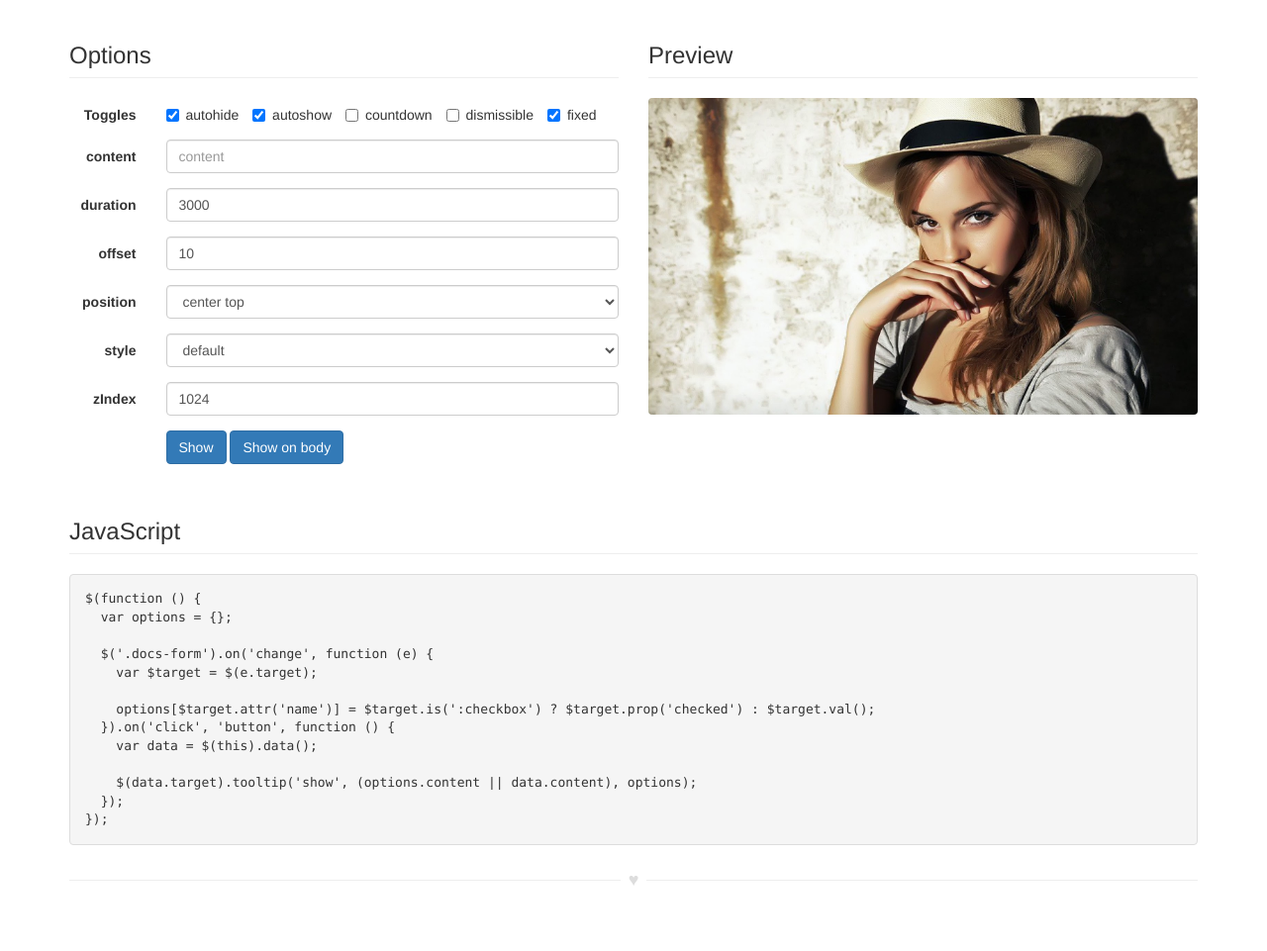
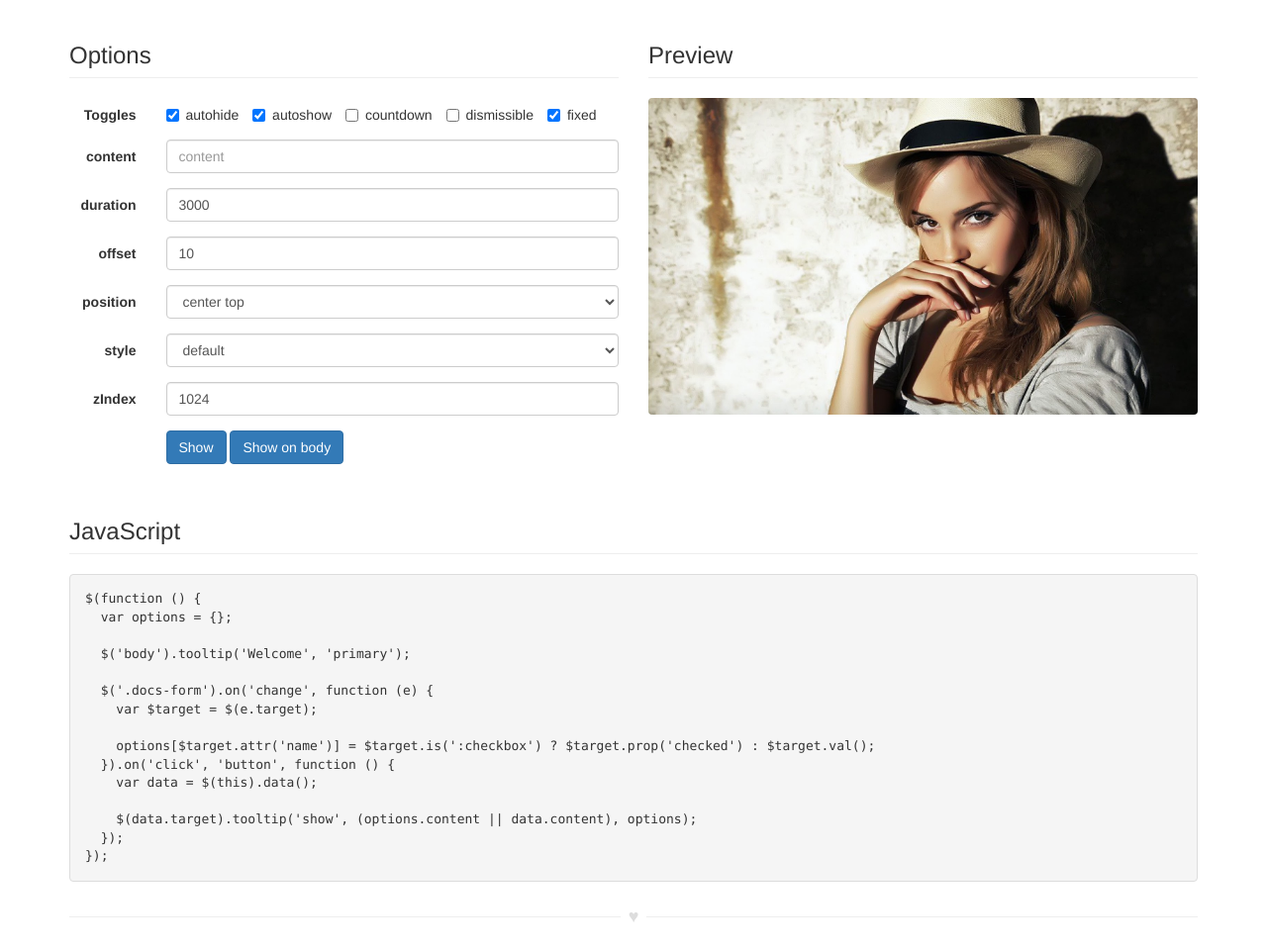
Before and after one commit to JSLibraryDirectory/tooltip, a website with bundled scripts: page docs/index.html in a window 1280 px wide. Shown: the part 421-1382 px from the top of the page at 99% size. Before the commit the page ends 1345 px from the top, so only its background shows below. Built offline with nearby package versions, Linux system fonts and the light colour scheme.

Commit message:
Add example tooltip

```diff
--- a/docs/css/tooltip.css
+++ b/docs/css/tooltip.css
@@ -1,11 +1,11 @@
 /*!
- * Tooltip v0.0.1
+ * Tooltip v0.0.2
  * https://github.com/fengyuanchen/tooltip
  *
  * Copyright (c) 2015 Fengyuan Chen
  * Released under the MIT license
  *
- * Date: 2015-06-10T10:06:26.652Z
+ * Date: 2015-06-22T03:35:32.257Z
  */
 
 .tooltip-dialog {
--- a/docs/index.html
+++ b/docs/index.html
@@ -155,6 +155,8 @@
         <pre class="prettyprint">$(function () {
   var options = {};
 
+  $('body').tooltip('Welcome', 'primary');
+
   $('.docs-form').on('change', function (e) {
     var $target = $(e.target);
 
--- a/docs/js/main.js
+++ b/docs/js/main.js
@@ -1,5 +1,7 @@
 $(function () {
   var options = {};
+
+  $('body').tooltip('Welcome', 'primary');
 
   $('.docs-form').on('change', function (e) {
     var $target = $(e.target);
--- a/docs/js/tooltip.js
+++ b/docs/js/tooltip.js
@@ -1,11 +1,11 @@
 /*!
- * Tooltip v0.0.1
+ * Tooltip v0.0.2
  * https://github.com/fengyuanchen/tooltip
  *
  * Copyright (c) 2015 Fengyuan Chen
  * Released under the MIT license
  *
- * Date: 2015-06-10T10:06:26.765Z
+ * Date: 2015-06-22T03:35:32.356Z
  */
 
 (function (factory) {
@@ -81,6 +81,10 @@
       }
     },
 
+    // Example Usage:
+    //   - show(content, options)
+    //   - show(content, style)
+    //   - show(options)
     show: function (content, options) {
       var $tooltip = this.$tooltip,
           showEvent = $.Event(EVENT_SHOW),
@@ -93,9 +97,17 @@
         return;
       }
 
-      if (!options && $.isPlainObject(content)) {
-        options = content;
-        content = '';
+      if (options) {
+        if (isString(options) && $.inArray(options, Tooltip.STYLES) > -1) {
+          options = {
+            style: options
+          };
+        }
+      } else {
+        if ($.isPlainObject(content)) {
+          options = content;
+          content = '';
+        }
       }
 
       this.options = options = $.extend({}, this.initialOptions, $.isPlainObject(options) && options);
@@ -328,7 +340,14 @@
         $this.data(NAMESPACE, (data = new Tooltip(this, options)));
       }
 
-      if (isString(options) && $.isFunction((fn = data[options]))) {
+      if (isString(options)) {
+        fn = data[options];
+
+        if (!$.isFunction(fn)) {
+          fn = data.show; // Support the shortcut of "show" method
+          args.unshift(options);
+        }
+
         fn.apply(data, args);
       }
     });
```
